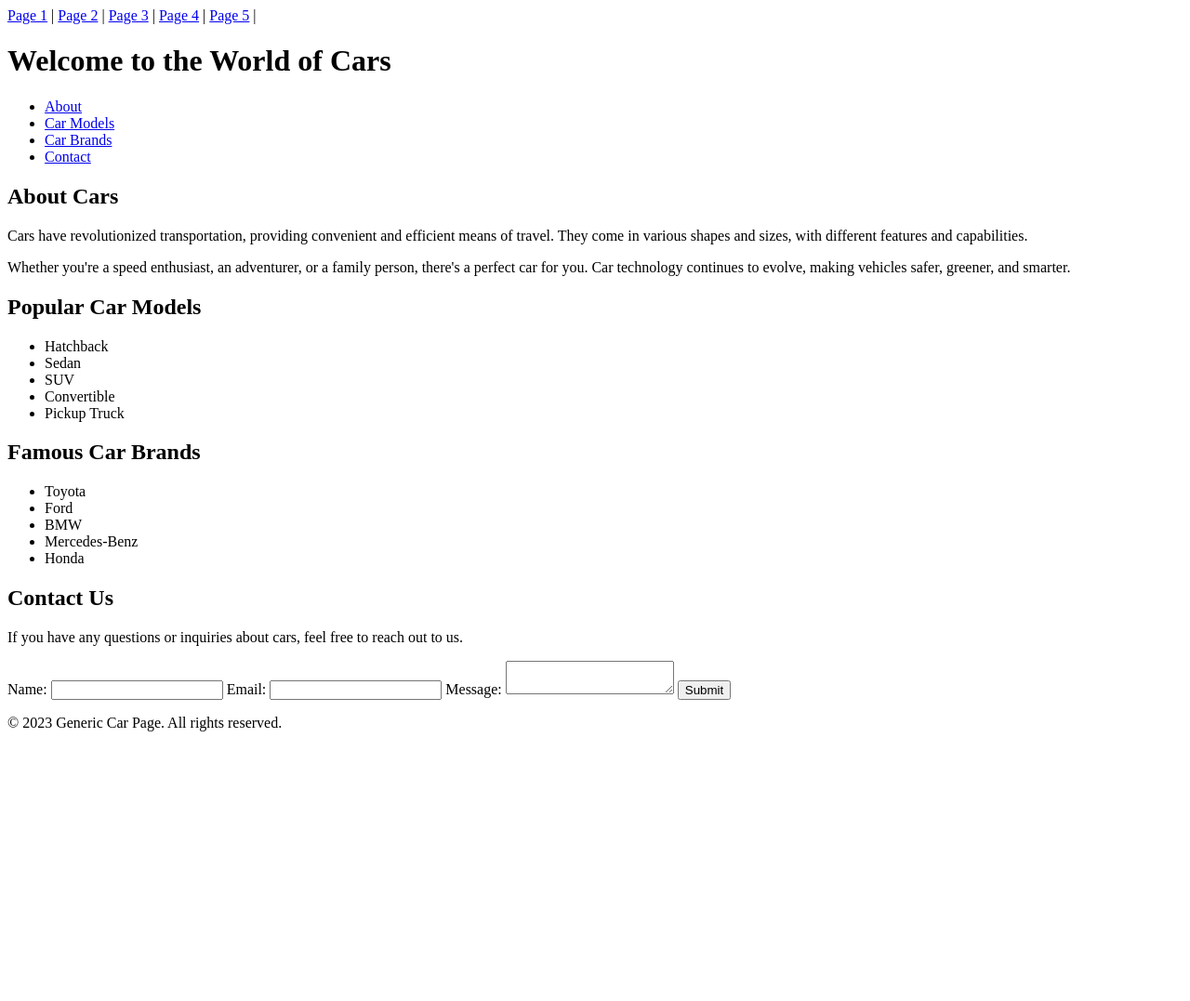
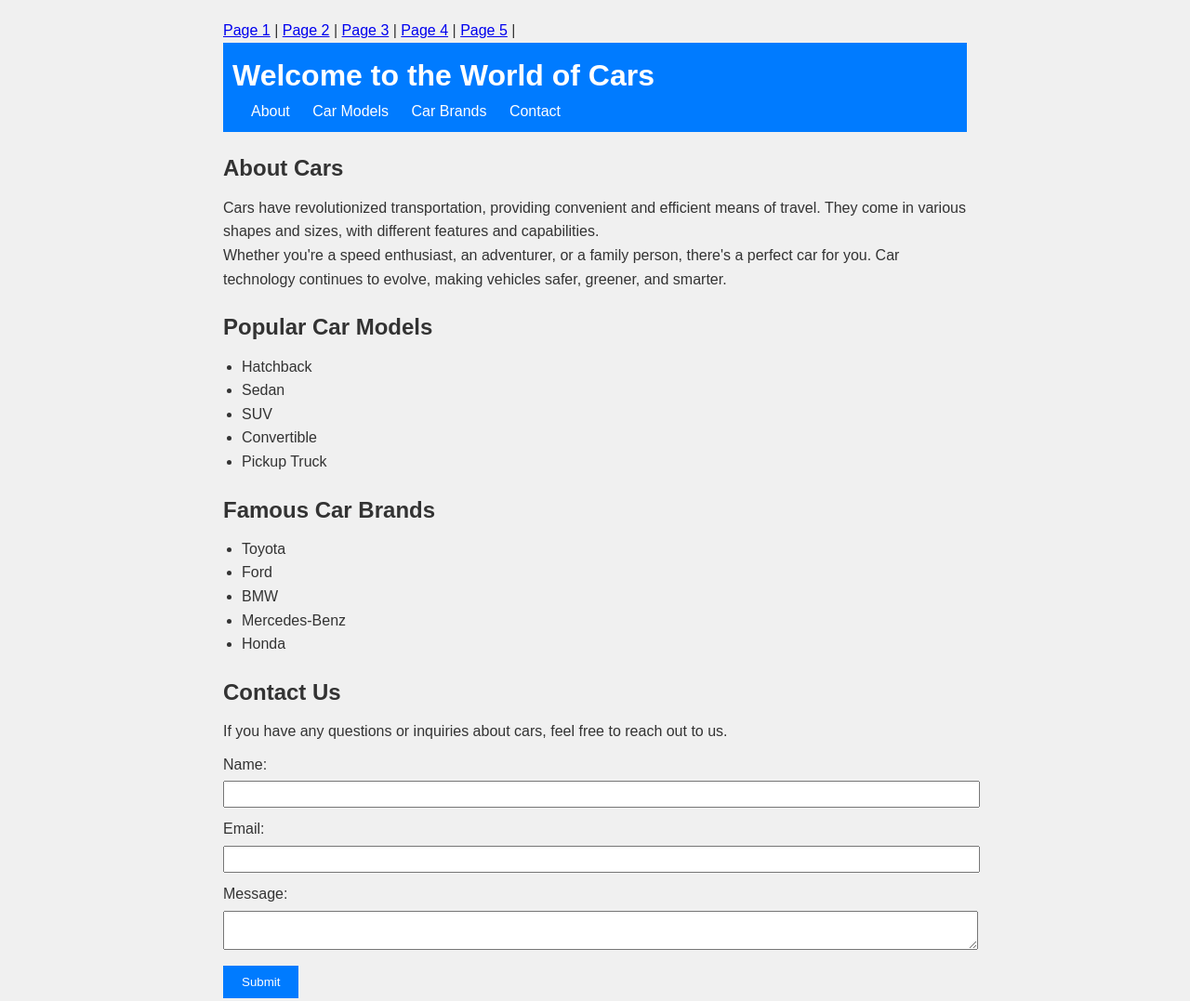
Before and after one commit to ssumri/ATLS2200Assignments, a plain HTML site: page html-midterm/page3.html in a window 1280 px wide. Shown: the top 1077 px of the page at 93% size. Before the commit the page ends 803 px from the top, so only its background shows below. Drawn offline with Linux system fonts and the light colour scheme; the site is published under a folder, as on GitHub Pages, so addresses that start at the root find nothing.

Commit message:
HTML-Midterm submission. fixed issue

```diff
--- a/html-midterm/page3.html
+++ b/html-midterm/page3.html
@@ -5,19 +5,19 @@
     <meta charset="UTF-8" />
     <meta name="viewport" content="width=device-width, initial-scale=1.0" />
     <title>Mid-term page 3</title>
-    <link rel="stylesheet" href="/html-midterm/css/cars.css" />
+    <link rel="stylesheet" href="css/cars.css" />
   </head>
   <body>
     <div class="navbar">
-      <a href="/html-midterm/page1.html">Page 1</a>
+      <a href="page1.html">Page 1</a>
       <span> | </span>
-      <a href="/html-midterm/page2.html">Page 2</a>
+      <a href="page2.html">Page 2</a>
       <span> | </span>
-      <a href="/html-midterm/page3.html">Page 3</a>
+      <a href="page3.html">Page 3</a>
       <span> | </span>
-      <a href="/html-midterm/page4.html">Page 4</a>
+      <a href="page4.html">Page 4</a>
       <span> | </span>
-      <a href="/html-midterm/page5.html">Page 5</a>
+      <a href="page5.html">Page 5</a>
       <span> | </span>
     </div>
     <header>
```
Also changed, not shown: html-midterm/page1.html (+5 -5 lines), html-midterm/page2.html (+5 -5 lines), html-midterm/page4.html (+5 -5 lines), html-midterm/page5.html (+21 -5 lines).
